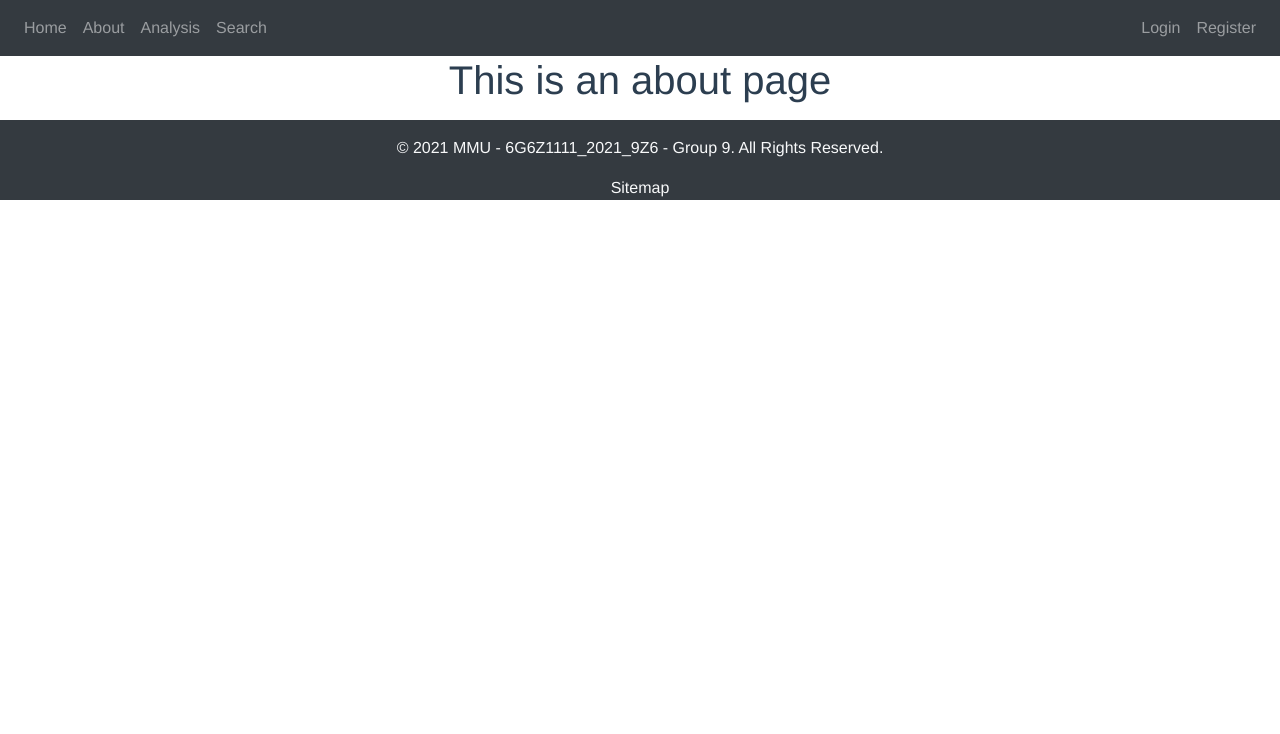
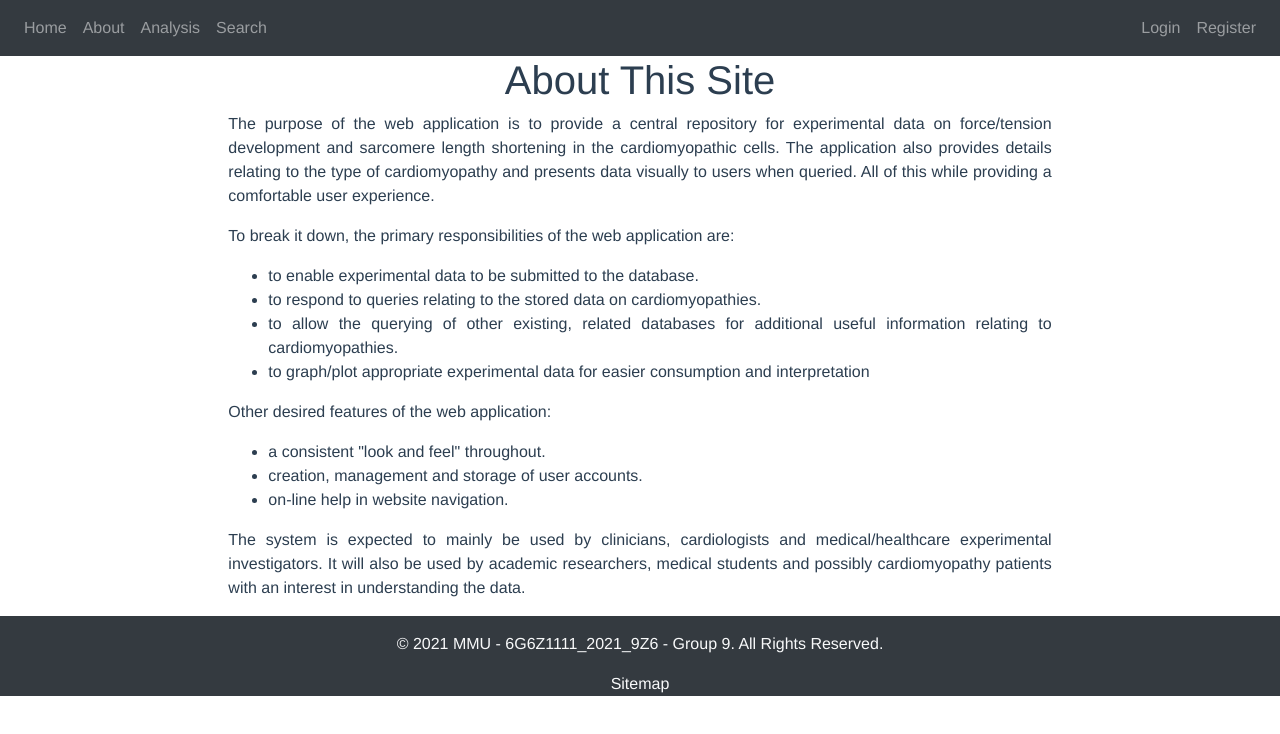
Before and after one commit to Gawain112/Advanced-web-project, a Vue app: page /about in a window 1280 px wide. Shown: the top 734 px of the page. Built offline with nearby package versions, Linux system fonts and the light colour scheme.

Commit message:
Page content and styling

```diff
--- a/src/App.vue
+++ b/src/App.vue
@@ -1,6 +1,6 @@
 <template>
   <Header></Header>
-  <router-view @loggedIn="logIn" />
+  <router-view @loggedIn="logIn" class="col-sm-8 mx-auto" />
   <Footer></Footer>
 </template>
 
--- a/src/components/account/RegisterForm.vue
+++ b/src/components/account/RegisterForm.vue
@@ -51,7 +51,6 @@
         v-model="username"
         type="text"
         placeholder="enter a unique username"
-        required
         autocomplete="off"
       ></el-input>
     </el-form-item>
--- a/src/views/About.vue
+++ b/src/views/About.vue
@@ -1,5 +1,26 @@
 <template>
-  <div class="about">
-    <h1>This is an about page</h1>
+  <div class="about text-justify">
+    <h1 class="text-center">About This Site</h1>
+    <p>The purpose of the web application is to provide a central repository for experimental data on force/tension
+      development and sarcomere length shortening in the cardiomyopathic cells. The application also provides details relating to the
+      type of cardiomyopathy and presents data visually to users when queried. All of this while providing a comfortable user experience.</p>
+
+    <p>To break it down, the primary responsibilities of the web application are:</p>
+    <ul>
+      <li>to enable experimental data to be submitted to the database.</li>
+      <li>to respond to queries relating to the stored data on cardiomyopathies.</li>
+      <li>to allow the querying of other existing, related databases for additional useful information relating to cardiomyopathies.</li>
+      <li>to graph/plot appropriate experimental data for easier consumption and interpretation</li>
+    </ul>
+
+    <p>Other desired features of the web application:</p>
+    <ul>
+      <li>a consistent "look and feel" throughout.</li>
+      <li>creation, management and storage of user accounts.</li>
+      <li>on-line help in website navigation.</li>
+    </ul>
+
+    <p>The system is expected to mainly be used by clinicians, cardiologists and medical/healthcare experimental investigators.
+      It will also be used by academic researchers, medical students and possibly cardiomyopathy patients with an interest in understanding the data.</p>
   </div>
 </template>
--- a/src/views/Home.vue
+++ b/src/views/Home.vue
@@ -1,7 +1,25 @@
 <template>
   <div class="home">
-    <img alt="Cardiomyopathy Banner" src="../assets/cm_banner.png" />
-    <Intro msg="Your Number 1 Site for Cardiomyopathy Analytics" />
+    <img alt="Cardiomyopathy Banner" src="../assets/cm_banner.png" style="width:100%" />
+
+    <h1>Cardiomyopathy</h1>
+
+    <div class="text-justify">
+
+    <p>Cardiomyopathy is a disease of the heart muscle that makes it harder for your heart to pump blood to the rest of your body.
+      The most common forms of cardiomyopathy are Hypertrophic Cardiomyopathy, Dilated Cardiomyopathy and Arrhythmogenic right ventricular
+      Cardiomyopathy. These cardiomyopathies occur due to mutations in genes that encode certain proteins in the cells of the heart.</p>
+
+    <p>Many research groups, clinicians, medical centres and labs perform experiments on heart cells from patients and animals to better
+      understand the mechanisms that cause these cardiomyopathies. The aim is disease prevention and the development of therapeutic responses.</p>
+
+    <p>The data from these experiments are scattered in published papers in different journals and sitting on the hard drives of disparate and
+      disconnected research groups and medical centres. That's where we come in.</p>
+
+    </div>
+
+    <Intro class="text-center" msg="More information" />
+
   </div>
 </template>
 
```
